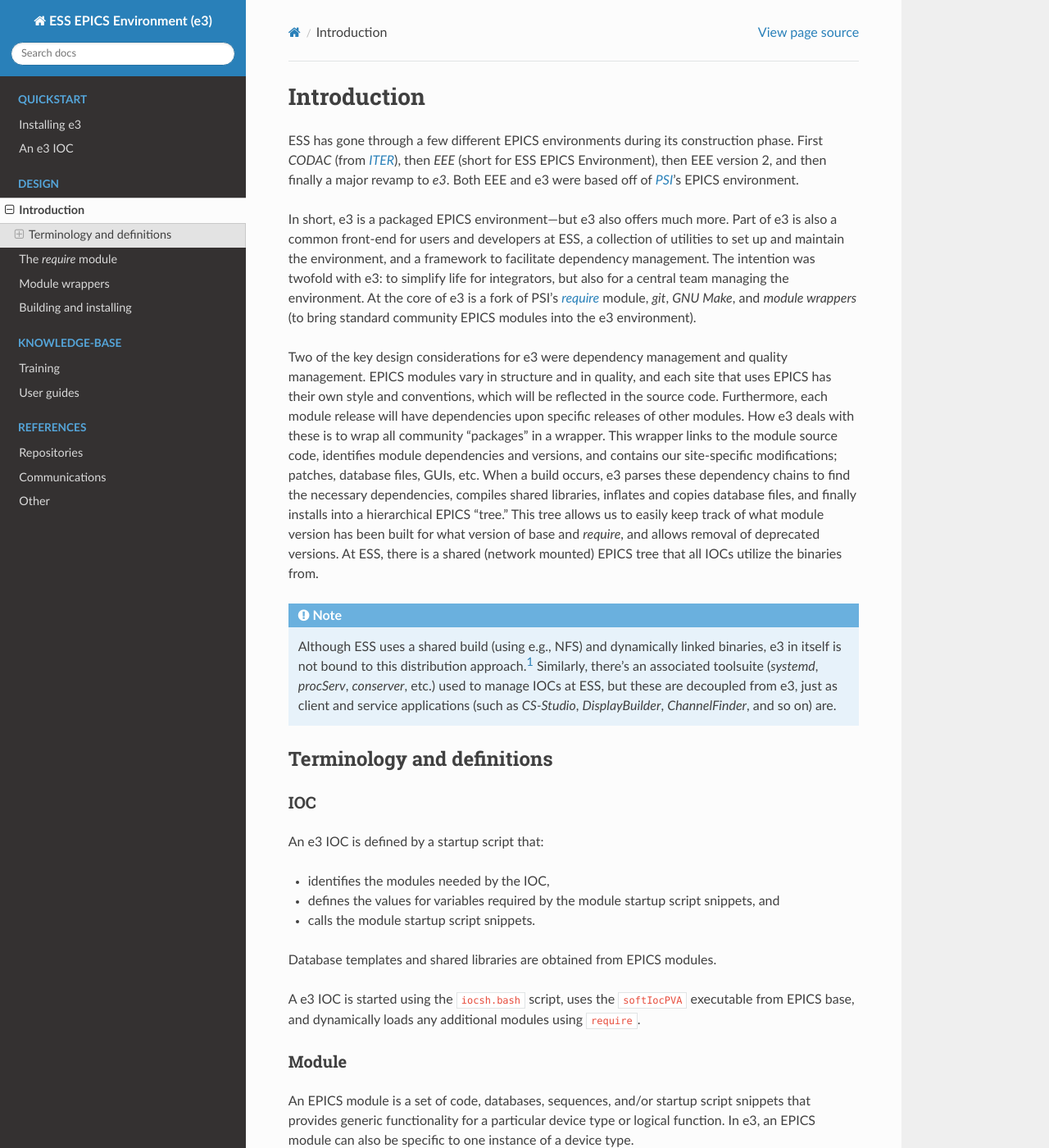
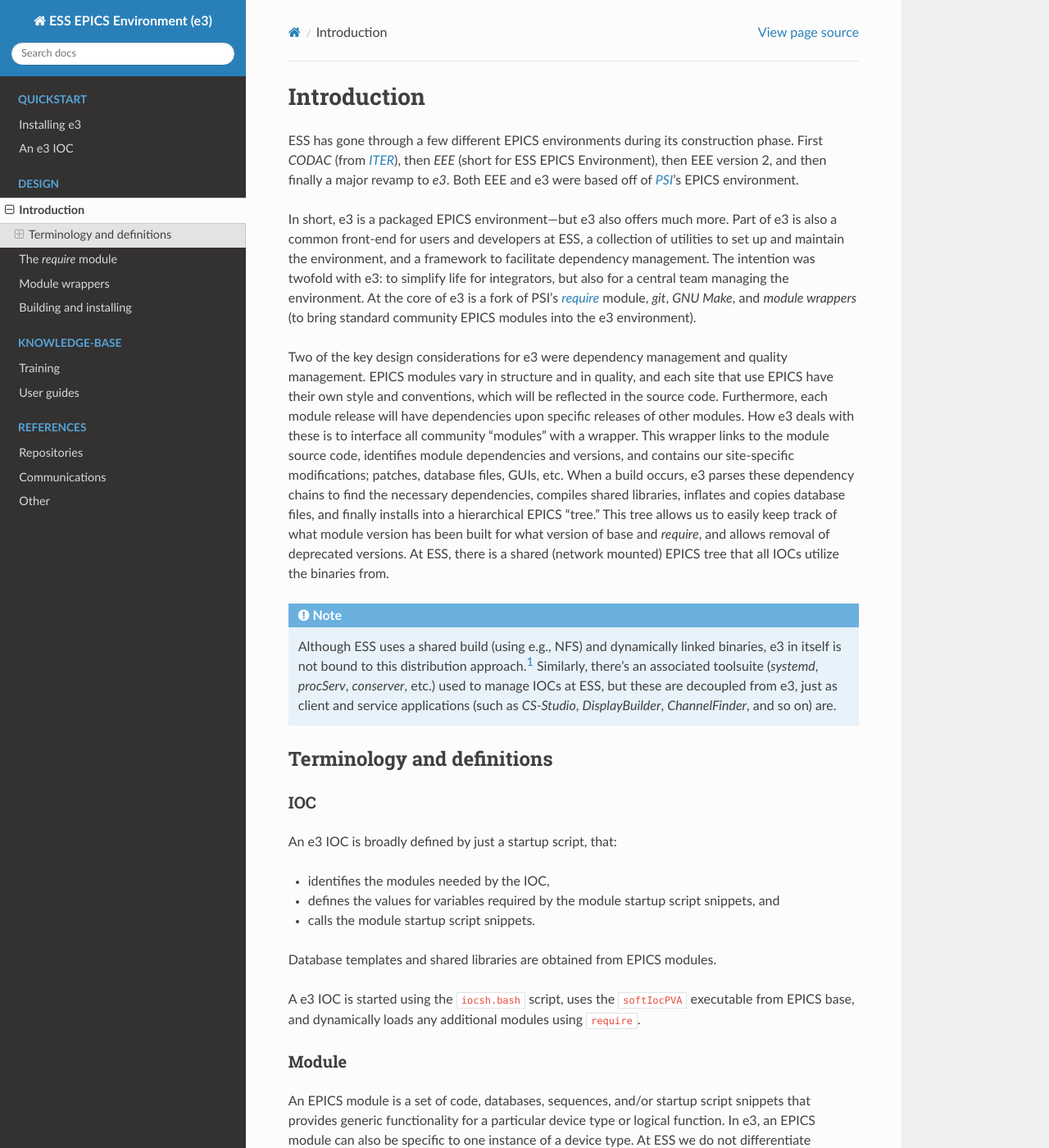
Before and after one commit to ttkorhonen/e3pages, a Sphinx documentation site: the page built from docs/design/1_intro.md, in a window 1280 px wide and 1400 px high. Shown: the whole window at 82% size. Built offline with Sphinx 7.4.7 and the Read the Docs theme 2.0.0, drawn with Linux system fonts in a browser that asks for light colours; some of the changed lines change nothing that is shown; some of the changed text lies outside the part shown.

Commit message:
update intro

```diff
--- a/docs/design/1_intro.md
+++ b/docs/design/1_intro.md
@@ -4,16 +4,17 @@
 
 In short, e3 is a packaged EPICS environment---but e3 also offers much more. Part of e3 is also a common front-end for users and developers at ESS, a collection of utilities to set up and maintain the environment, and a framework to facilitate dependency management. The intention was twofold with e3: to simplify life for integrators, but also for a central team managing the environment. At the core of e3 is a fork of PSI's [*require*](https://github.com/paulscherrerinstitute/require) module, *git*, *GNU Make*, and *module wrappers* (to bring standard community EPICS modules into the e3 environment).
 
-Two of the key design considerations for e3 were dependency management and quality management. EPICS modules vary in structure and in quality, and each site that uses EPICS has their own style and conventions, which will be reflected in the source code. Furthermore, each module release will have dependencies upon specific releases of other modules. How e3 deals with these is to wrap all community "packages" in a wrapper. This wrapper links to the module source code, identifies module dependencies and versions, and contains our site-specific modifications; patches, database files, GUIs, etc. When a build occurs, e3 parses these dependency chains to find the necessary dependencies, compiles shared libraries, inflates and copies database files, and finally installs into a hierarchical EPICS "tree." This tree allows us to easily keep track of what module version has been built for what version of base and *require*, and allows removal of deprecated versions. At ESS, there is a shared (network mounted) EPICS tree that all IOCs utilize the binaries from.
+Two of the key design considerations for e3 were dependency management and quality management. EPICS modules vary in structure and in quality, and each site that use EPICS have their own style and conventions, which will be reflected in the source code. Furthermore, each module release will have dependencies upon specific releases of other modules. How e3 deals with these is to interface all community "modules" with a wrapper. This wrapper links to the module source code, identifies module dependencies and versions, and contains our site-specific modifications; patches, database files, GUIs, etc. When a build occurs, e3 parses these dependency chains to find the necessary dependencies, compiles shared libraries, inflates and copies database files, and finally installs into a hierarchical EPICS "tree." This tree allows us to easily keep track of what module version has been built for what version of base and *require*, and allows removal of deprecated versions. At ESS, there is a shared (network mounted) EPICS tree that all IOCs utilize the binaries from.
 
 :::{note}
 Although ESS uses a shared build (using e.g., NFS) and dynamically linked binaries, e3 in itself is not bound to this distribution approach.[^conda] Similarly, there's an associated toolsuite (*systemd*, *procServ*, *conserver*, etc.) used to manage IOCs at ESS, but these are decoupled from e3, just as client and service applications (such as *CS-Studio*, *DisplayBuilder*, *ChannelFinder*, and so on) are.
 :::
 
 ## Terminology and definitions
+
 ### IOC
 
-An e3 IOC is defined by a startup script that:
+An e3 IOC is broadly defined by just a startup script, that:
 * identifies the modules needed by the IOC,
 * defines the values for variables required by the module startup script snippets, and
 * calls the module startup script snippets.
@@ -24,14 +25,15 @@
 
 ### Module
 
-An EPICS module is a set of code, databases, sequences, and/or startup script snippets that provides generic functionality for a particular device type or logical function. In e3, an EPICS module can also be specific to one instance of a device type.
+An EPICS module is a set of code, databases, sequences, and/or startup script snippets that provides generic functionality for a particular device type or logical function. In e3, an EPICS module can also be specific to one instance of a device type. At ESS we do not differentiate between types of EPICS modules (applications, libraries).
 
 An IOC is built up from one or more modules, based on the requirements of that IOC. A module is not a functional IOC application on its own.
 
 The databases provided by the module are typically in the form of templates. The template includes macro values for the PV name prefix and potentially other parameters. These macro values must be defined by the IOC.
 
-### EPICS base
+### Wrapper
 
-EPICS base provides the core EPICS functionality, including database management, a standard set of basic records, IOC functionality, etc. All IOCs require EPICS base.
+An e3 wrapper is a separate (from the source EPICS module) repository containing Site-specific modifications; configuration files, source code modifications in the form of patches, and essentially an API to the module to use with ESS IOC management systems through what we call *snippets*.
 
-[^conda]: ESS have also experimented with using *conda* to distribute.
+
+[^conda]: ESS have also experimented with using *conda* to distribute and some of our work packages still make use of it. This approach uses a separate wrapper (making it decoupled from the non-conda ones) which are referred to as recipes.
```
